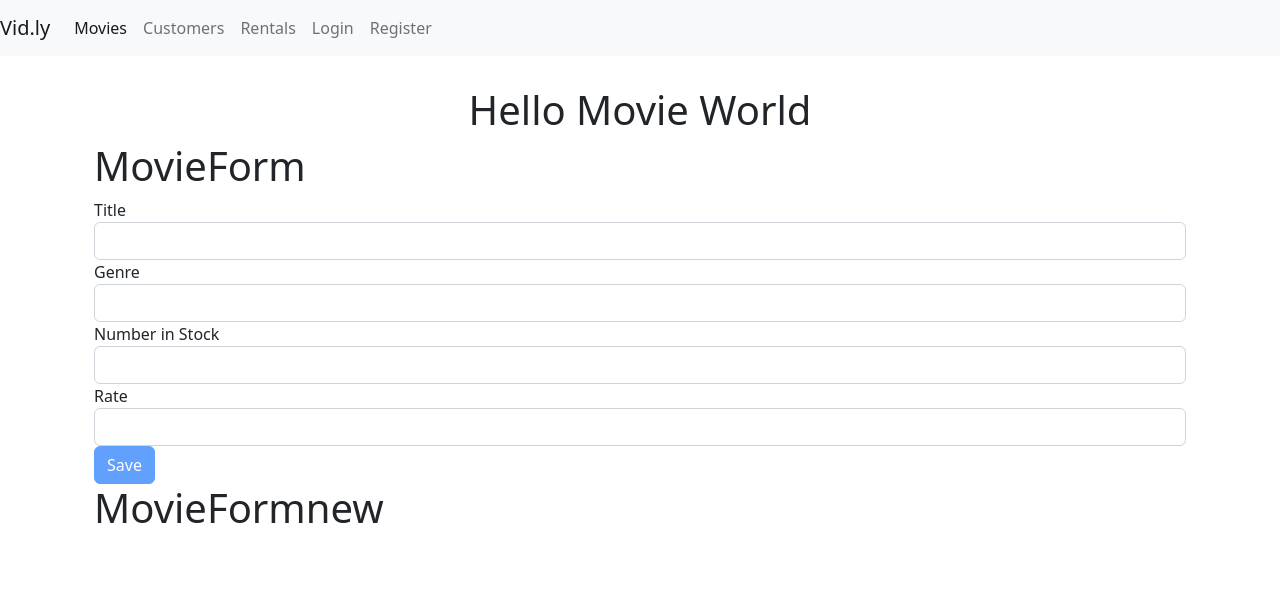
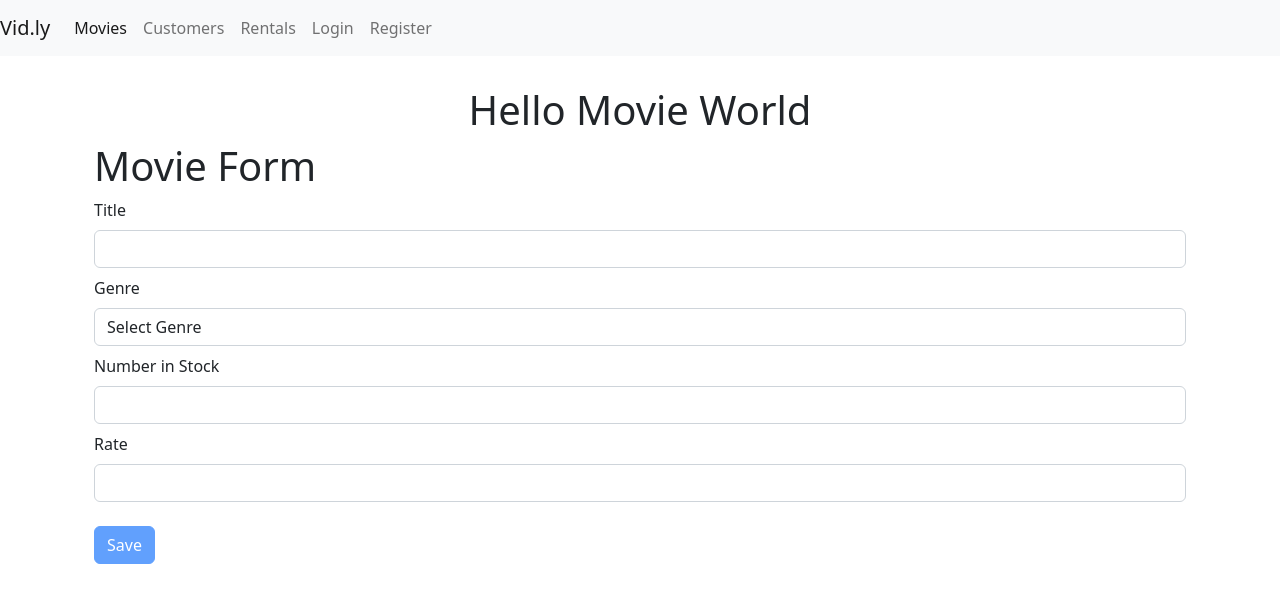
Before and after one commit to geek-Shayan/Vidly, a React (Create React App) app: page /movies/new in a window 1280 px wide. Shown: the top 602 px of the page. Built offline with nearby package versions, Linux system fonts and the light colour scheme.

Commit message:
form validation, search done to 25

```diff
--- a/src/components/common/form.jsx
+++ b/src/components/common/form.jsx
@@ -1,6 +1,7 @@
 import React, { Component } from 'react';
 import Joi from 'joi-browser';
 import Input from './input';
+import Select from './select';
 
 class Form extends Component {
     state = {
@@ -74,10 +75,25 @@
         );
     }
 
+    renderSelect = (name, label, options) => {
+        const { data, errors } = this.state;
+
+        return (
+            <Select
+               name={name}
+               label={label}
+               value={data[name]}
+               options={options}
+               onChange={this.handleChange}
+               error={errors[name]}
+            />
+        );
+    }
+
     renderButton = (label) => {
         return (
             <button
-            className="btn btn-primary"
+            className="btn btn-primary my-3"
             disabled={this.validate()}
             >
                 {label}
--- a/src/components/common/input.jsx
+++ b/src/components/common/input.jsx
@@ -8,13 +8,16 @@
                 {...rest}
                 id={name}
                 name={name}
-                className="form-control"
+                className="form-control my-2"
                 // autoFocus
             />
             {error && <div className="alert alert-danger">{error}</div>}
         </div>
     );
 }
+
+export default Input;
+
 
 // const Input = ({ name, label, value, type, error, onChange }) => {
 //     return (
@@ -34,4 +37,4 @@
 //     );
 // }
 
-export default Input;
+// export default Input;
--- /dev/null
+++ b/src/components/common/searchBox.jsx
@@ -0,0 +1,16 @@
+import React from 'react';
+
+const SearchBox = ({ value, onChange }) => {
+    return (
+        <input
+            type="text"
+            name="query"
+            className="form-control my-3"
+            placeholder="Search..."
+            value={value}
+            onChange={(e) => {onChange(e.currentTarget.value)}}
+        />
+    );
+}
+
+export default SearchBox;
--- /dev/null
+++ b/src/components/common/select.jsx
@@ -0,0 +1,26 @@
+import React from 'react';
+
+const Select = ({ name, label, options, error, ...rest }) => {
+    return (
+        <div className="form-group">
+            <label htmlFor={name}>{label}</label>
+            <select
+                {...rest}
+                id={name}
+                name={name}
+                className="form-control my-2"
+            >
+                <option value="">Select Genre</option>
+                {options.map(option => (
+                    <option key={option._id} value={option._id} >
+                        {option.name}
+                    </option>
+                ))}
+
+            </select>
+            {error && <div className="alert alert-danger">{error}</div>}
+        </div>
+    );
+}
+
+export default Select;
--- a/src/components/loginForm.jsx
+++ b/src/components/loginForm.jsx
@@ -140,7 +140,7 @@
                         name="username"
                         label="Username"
                         value={data.username}
-                        onchange={this.handleChange}
+                        onChange={this.handleChange}
                         error={errors.username}
                     /> */}
 
@@ -164,7 +164,7 @@
                         name="password"
                         label="Password"
                         value={data.password}
-                        onchange={this.handleChange}
+                        onChange={this.handleChange}
                         error={errors.password}
                     /> */}
 
--- a/src/components/movieForm.jsx
+++ b/src/components/movieForm.jsx
@@ -1,42 +1,69 @@
 import React, { Component } from 'react';
 import Joi from 'joi-browser';
 import Form from './common/form';
-import { max } from 'lodash';
+import { cond, max } from 'lodash';
+import { getGenres } from '../services/fakeGenreService';
+import { getMovie, saveMovie } from '../services/fakeMovieService';
 
 
 class MovieForm extends Form {
     state = {
-        data: { title: "", genre: "", numberInStock: "", dailyRentalRate: "" },
+        data: { title: "", genreId: "", numberInStock: "", dailyRentalRate: "" },
+        genres: [ ],
         errors: { }
     };
 
     schema = {
+        _id: Joi.string(),
         title: Joi.string().required().label("Title"),
-        genre: Joi.string().required().label("Genre"),
-        numberInStock: Joi.number().required().min(0).label("Number in Stock"),
+        genreId: Joi.string().required().label("Genre"),
+        numberInStock: Joi.number().required().min(0).max(100).label("Number in Stock"),
         dailyRentalRate: Joi.number().required().min(0).max(10).label("Rate")
     };
 
+    componentDidMount = () => {
+        const genres = getGenres();
+        this.setState({ genres });
+
+        const movieId = this.props.match.params.id;
+        if (movieId === "new") {return;}
+        else {
+            const movie = getMovie(movieId);
+            if (!movie) {return this.props.history.replace("/not-found");}
+            else {this.setState({ data: this.mapToViewModel(movie) });}
+        }
+    }
+
+    mapToViewModel = (movie) => {
+        return {
+            _id: movie._id,
+            title: movie.title,
+            genreId: movie.genre._id,
+            numberInStock: movie.numberInStock,
+            dailyRentalRate: movie.dailyRentalRate
+        };
+    }
+
     doSubmit = () => {
         // Call the server
+        saveMovie(this.state.data);
+
         console.log("MovieForm submitted");
+
+        this.props.history.push("/movies");
     }
 
     render() {
-        const {match, history}= this.props;
         return (
             <div className="container">
-                <h1>MovieForm</h1>
+                <h1>Movie Form</h1>
                 <form onSubmit={this.handleSubmit}>
                     {this.renderInput("title", "Title", "text")}
-                    {this.renderInput("genre", "Genre", "text")}
+                    {this.renderSelect("genreId", "Genre", this.state.genres)}
                     {this.renderInput("numberInStock", "Number in Stock", "number")}
                     {this.renderInput("dailyRentalRate", "Rate", "number")}
                     {this.renderButton("Save")}
                 </form>
-
-                <h1>MovieForm{match.params.id}</h1>
-                {/* <button className="btn btn-primary" onClick={() => history.push("/movies")}>Save</button> */}
             </div>
         );
     }
--- a/src/components/movies.jsx
+++ b/src/components/movies.jsx
@@ -3,12 +3,14 @@
 import ListGroup from './common/listGroup';
 import Pagination from './common/pagination';
 import MoviesTable from './moviesTable';
+import MovieForm from './movieForm';
+import SearchBox from './common/searchBox';
 import { getMovies } from "../services/fakeMovieService";
 import { getGenres } from '../services/fakeGenreService';
 import { paginate } from '../utils/paginate';
 import { Route, Link } from 'react-router-dom';
-import MovieForm from './movieForm';
 import _ from 'lodash';
+
 
 class Movies extends Component {
     state = {
@@ -16,6 +18,8 @@
         movies: [],
         genres:[],
         pageSize: 4,
+        searchQuery: "",
+        selectedGenre: null,
         currentPage: 1,
         sortColumn: { path: 'title', order: 'asc' }
     };
@@ -46,7 +50,11 @@
 
     handleGenreSelect = (genre) => {
         // console.log(genre);
-        this.setState({ selectedGenre: genre, currentPage: 1 });
+        this.setState({ searchQuery: "", selectedGenre: genre, currentPage: 1 });
+    }
+
+    handleSearch = (query) => {
+        this.setState({ searchQuery: query, selectedGenre: null, currentPage: 1 });
     }
 
     // handleSort = (path) => {
@@ -69,22 +77,38 @@
         this.setState({ sortColumn });
     }
 
+    // getPagedData = () => {
+    //     const { pageSize, currentPage, sortColumn, selectedGenre, movies: allMovies } = this.state;
+
+    //     const filteredMovies = selectedGenre && selectedGenre._id ? allMovies.filter(m => m.genre._id === selectedGenre._id) : allMovies;
+
+    //     const sortedMovies = _.orderBy(filteredMovies, [sortColumn.path], [sortColumn.order]);
+
+    //     const movies = paginate(sortedMovies, currentPage, pageSize);
+
+    //     return { totalCount: filteredMovies.length, data: movies };
+
+    // }
+
     getPagedData = () => {
-        const { pageSize, currentPage, sortColumn, selectedGenre, movies: allMovies } = this.state;
+        const { pageSize, currentPage, sortColumn, searchQuery, selectedGenre, movies: allMovies } = this.state;
+        let filteredMovies = allMovies;
 
-        const filteredMovies = selectedGenre && selectedGenre._id ? allMovies.filter(m => m.genre._id === selectedGenre._id) : allMovies;
+        if (searchQuery) {
+            filteredMovies = allMovies.filter(m => m.title.toLowerCase().startsWith(searchQuery.toLowerCase()));
+        }
+        else if (selectedGenre && selectedGenre._id) {
+            filteredMovies = allMovies.filter(m => m.genre._id === selectedGenre._id);
+        }
 
-        const sortedMovies = _.orderBy(filteredMovies, [sortColumn.path], [sortColumn.order])
-
+        const sortedMovies = _.orderBy(filteredMovies, [sortColumn.path], [sortColumn.order]);
         const movies = paginate(sortedMovies, currentPage, pageSize);
-
         return { totalCount: filteredMovies.length, data: movies };
-
     }
 
     render() {
         const { length: count} = this.state.movies;
-        const { pageSize, currentPage, sortColumn } = this.state;
+        const { pageSize, currentPage, sortColumn, searchQuery } = this.state;
         // const { pageSize, currentPage, sortColumn, selectedGenre, movies: allMovies } = this.state;
 
         if(count === 0 ) {
@@ -101,7 +125,6 @@
             // // const movies = paginate(filteredMovies, currentPage, pageSize);
             // const movies = paginate(sortedMovies, currentPage, pageSize);
 
-            const { history }= this.props;
 
             return (
                 <div className='row'>
@@ -116,14 +139,16 @@
                     </div>
 
                     <div className="col">
-                        <Link to={"/movies/new"}>
-                            <button className='btn btn-primary' >New Movie</button>
-                            {/* onClick={() => history.push("/movies/new")} */}
-                        </Link>
+                        <Link to="/movies/new" className="btn btn-primary my-2">New Movie</Link>
 
                         {/* <p><b>There are {count} movies.</b></p> */}
                         {/* <p><b>There are {filteredMovies.length} movies.</b></p> */}
                         <p><b>There are {totalCount} movies.</b></p>
+
+                        <SearchBox
+                            value={searchQuery}
+                            onChange={this.handleSearch}
+                        />
 
                         <MoviesTable
                             movies={movies}
--- a/src/services/fakeMovieService.js
+++ b/src/services/fakeMovieService.js
@@ -78,13 +78,13 @@
 
 export function saveMovie(movie) {
   let movieInDb = movies.find(m => m._id === movie._id) || {};
-  movieInDb.name = movie.name;
+  movieInDb.title = movie.title;
   movieInDb.genre = genresAPI.genres.find(g => g._id === movie.genreId);
   movieInDb.numberInStock = movie.numberInStock;
   movieInDb.dailyRentalRate = movie.dailyRentalRate;
 
   if (!movieInDb._id) {
-    movieInDb._id = Date.now();
+    movieInDb._id = Date.now().toString();
     movies.push(movieInDb);
   }
 
```
